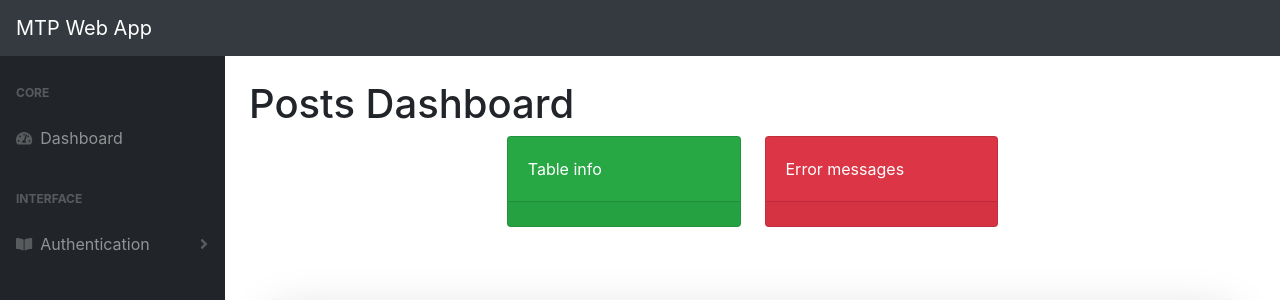
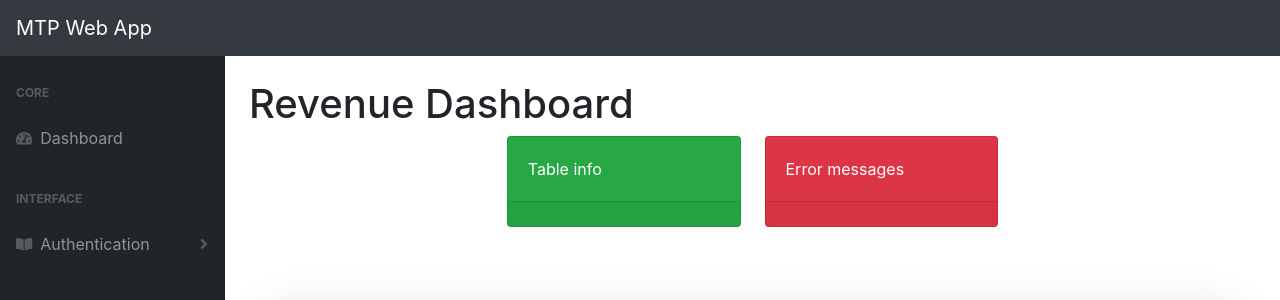
Before and after one commit to IulianIV/mtp, a Flask app: template mtp/templates/budget/revenue.html in a window 1280 px wide. Shown: the top 300 px of the page. Run offline with Flask 2, Linux system fonts and the light colour scheme; the template is opened without the code that fills it: values that come from a table or form of the project are taken from there, others are empty; some libraries are stand-ins or nearby versions.

Commit message:
Minor text fixes

```diff
--- a/mtp/templates/budget/revenue.html
+++ b/mtp/templates/budget/revenue.html
@@ -14,7 +14,7 @@
 {% endblock %}
 
 {% block header %}
-<h1 class="mt-4">Posts Dashboard</h1>
+<h1 class="mt-4">Revenue Dashboard</h1>
 <!--
     <ol class="breadcrumb mb-4">
         {% if g.user %}
```
